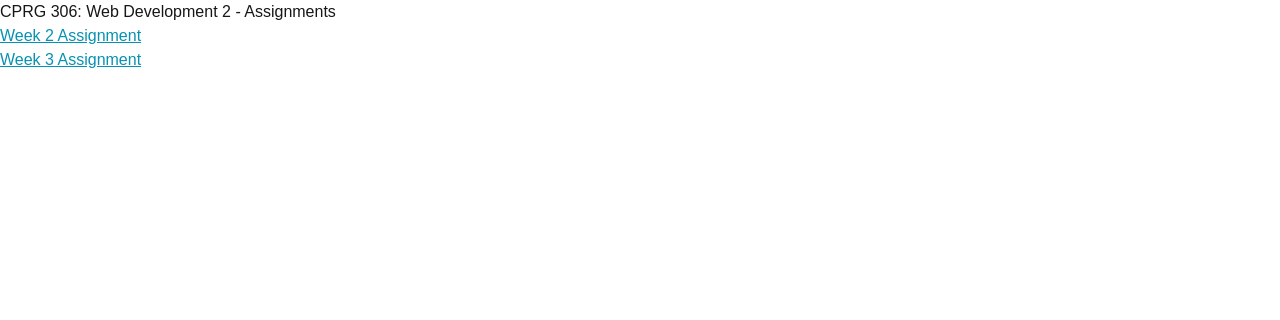
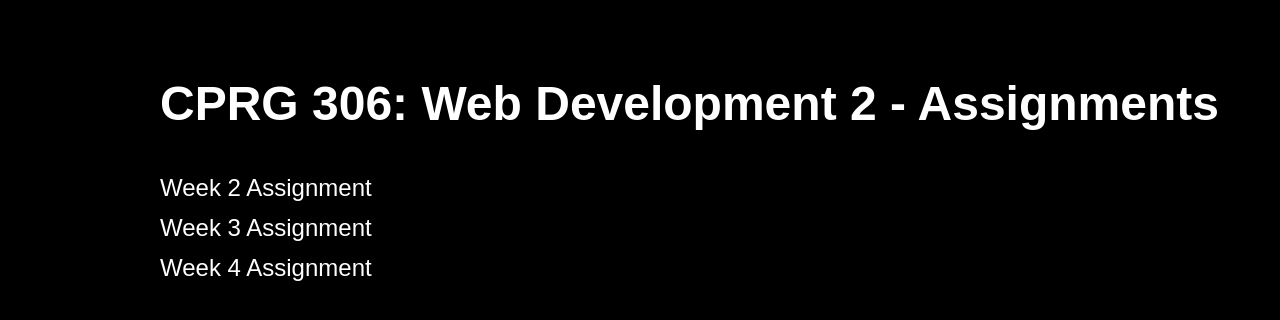
Before and after one commit to prizekenny/cprg306-assignments, a Next.js app: page / in a window 1280 px wide. Shown: the top 320 px of the page. Built offline with nearby package versions, Linux system fonts and the light colour scheme.

Commit message:
Week 4 Content
1. Week 4 Assignment
2. Change Style to make the entire style consistent.

```diff
--- a/app/layout.js
+++ b/app/layout.js
@@ -21,7 +21,7 @@ export default function RootLayout({ children }) {
   return (
     <html lang="en">
       <body
-        className={`${geistSans.variable} ${geistMono.variable} antialiased`}
+        className={`${geistSans.variable} ${geistMono.variable} antialiased bg-black text-white`}
       >
         {children}
       </body>
--- a/app/page.js
+++ b/app/page.js
@@ -1,20 +1,21 @@
 import Link from "next/link";
 
 export default function Home() {
-  let linkStyle = "underline text-cyan-600 hover:text-cyan-300;";
+  let linkStyle = "text-white-600 hover:text-green-300 hover:underline py-1";
   return (
-    <main>
-      <h1>CPRG 306: Web Development 2 - Assignments</h1>
-      <ul>
-        <li>
-          <Link href="./week-2" class={linkStyle}>
-            Week 2 Assignment
-          </Link>
+    <main className="bg-black">
+      <h1 className="text-5xl font-bold text-white ml-40 mt-20 mb-10">
+        CPRG 306: Web Development 2 - Assignments
+      </h1>
+      <ul className="ml-40 text-2xl">
+        <li className={linkStyle}>
+          <Link href="./week-2">Week 2 Assignment</Link>
         </li>
-        <li>
-          <Link href="./week-3" class={linkStyle}>
-            Week 3 Assignment
-          </Link>
+        <li className={linkStyle}>
+          <Link href="./week-3">Week 3 Assignment</Link>
+        </li>
+        <li className={linkStyle}>
+          <Link href="./week-4">Week 4 Assignment</Link>
         </li>
       </ul>
     </main>
--- a/app/week-3/item.js
+++ b/app/week-3/item.js
@@ -1,6 +1,6 @@
 export default function Item({ name, quantity, category }) {
   return (
-    <li className="list-none bg-blue-100 w-80 m-3 p-2">
+    <li className="list-none bg-slate-900 w-80 m-3 p-2">
       <p className="text-2xl font-bold">{name}</p>
       <p>
         Buy {quantity} in {category}
--- a/app/week-3/page.js
+++ b/app/week-3/page.js
@@ -2,7 +2,7 @@ import ItemList from "./item-list";
 
 export default function Page() {
   return (
-    <main>
+    <main className="bg-slate-950">
       <h1 className="text-5xl">ShoppingList</h1>
       <ItemList />
     </main>
--- /dev/null
+++ b/app/week-4/new-item.js
@@ -0,0 +1,37 @@
+"use client";
+
+import { useState } from "react";
+
+export default function NewItem() {
+  const [quantity, setQuantity] = useState(1);
+
+  const increment = () => {
+    if (quantity < 20) setQuantity(quantity + 1);
+  };
+  const decrement = () => {
+    if (quantity > 1) setQuantity(quantity - 1);
+  };
+
+  const buttonStyle =
+    "bg-blue-500 hover:bg-blue-600 focus:outline-none focus:ring-2 focus:ring-blue-400 focus:ring-opacity-75 w-10 h-8 ml-2 rounded-xl disabled:bg-gray-400";
+
+  return (
+    <div className="p-2 bg-white text-black">
+      <input type="text" defaultValue={quantity} className="p-1 w-20"></input>
+      <button
+        onClick={decrement}
+        className={buttonStyle}
+        disabled={quantity <= 1}
+      >
+        -
+      </button>
+      <button
+        onClick={increment}
+        className={buttonStyle}
+        disabled={quantity >= 20}
+      >
+        +
+      </button>
+    </div>
+  );
+}
--- /dev/null
+++ b/app/week-4/page.js
@@ -0,0 +1,9 @@
+import NewItem from "./new-item";
+
+export default function Page() {
+  return (
+    <main className="flex justify-center mt-5">
+      <NewItem />
+    </main>
+  );
+}
```
